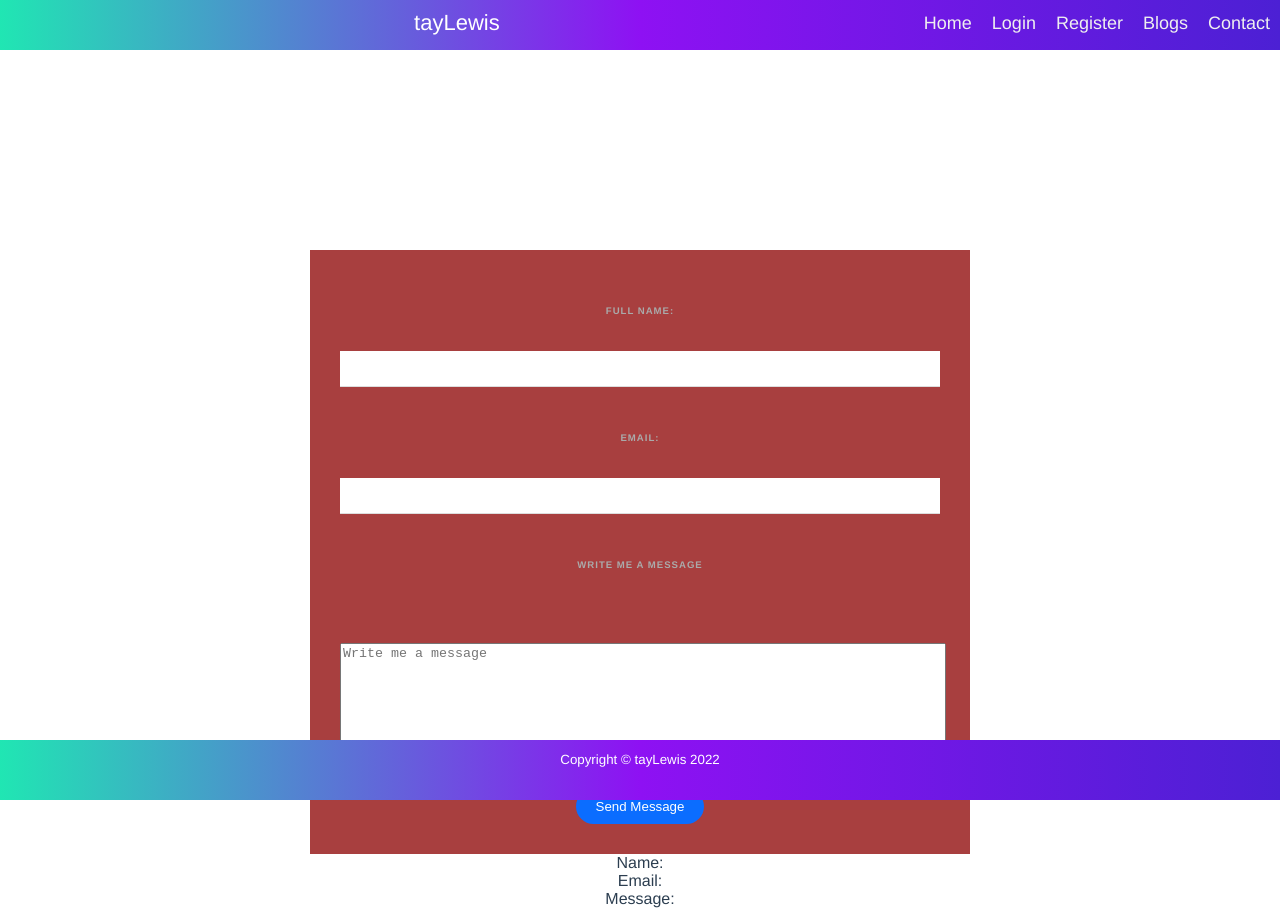
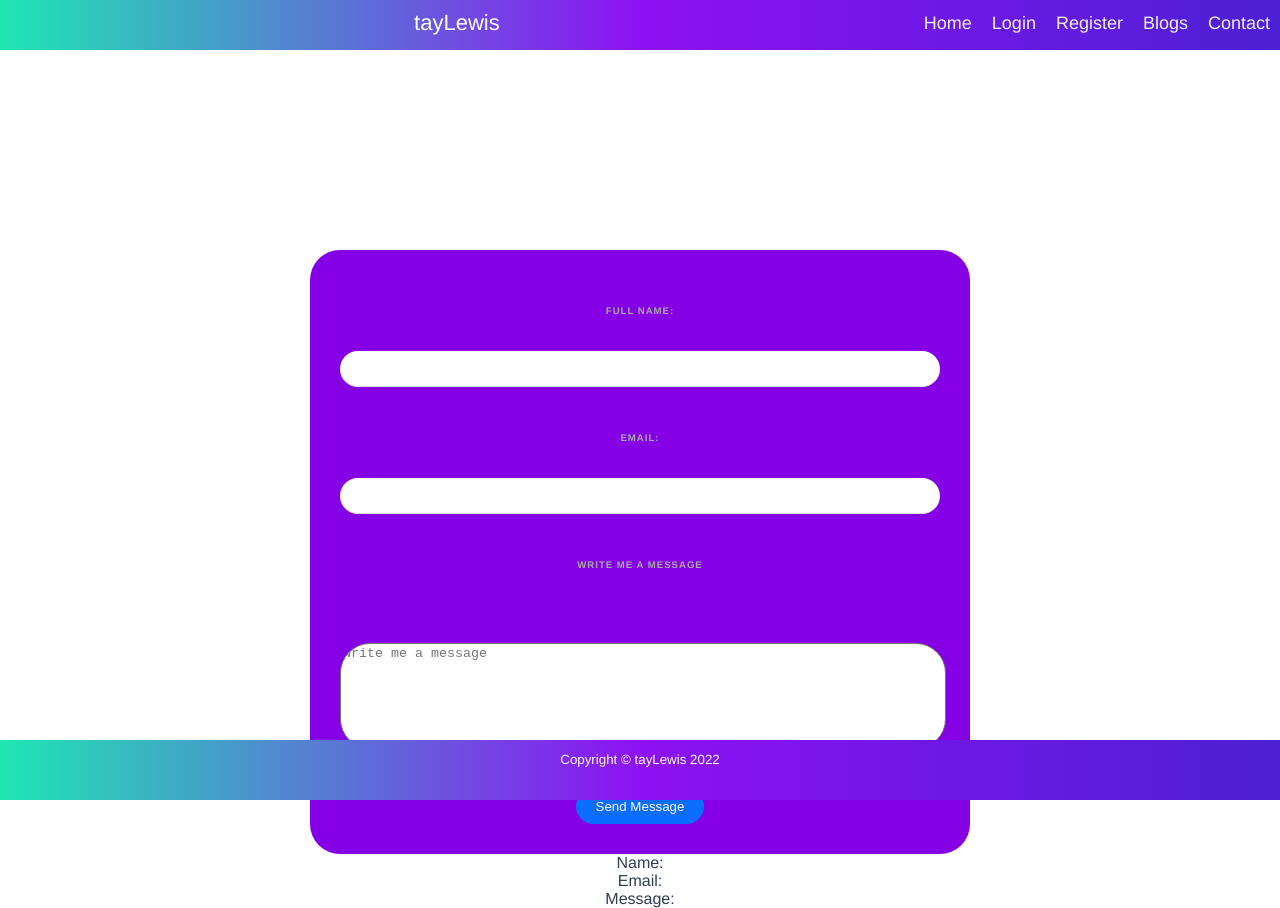
Before and after one commit to amaarahjanuary/Blog-Frontend, a Vue app: page /contact in a window 1280 px wide. Built offline with nearby package versions, Linux system fonts and the light colour scheme.

Commit message:
changed contact style

```diff
--- a/src/views/Contact.vue
+++ b/src/views/Contact.vue
@@ -69,8 +69,9 @@ form {
   margin-inline: auto;
   max-width: 600px;
   margin-top: 200px;
-  background-color: rgb(168, 63, 63);
+  background-color: #8500e4;
   color: white;
+  border-radius: 30px;
 }
 label {
     color: #aaa;
@@ -80,6 +81,7 @@ label {
     text-transform: uppercase;
     letter-spacing: 1px;
     font-weight: bold;
+    border-radius: 30px;
 }
 input, select {
     display: block;
@@ -89,6 +91,7 @@ input, select {
     border: none;
     border-bottom: 1px solid #ddd;
     color: #555;
+      border-radius: 30px;
 }
 input[type="checkbox"] {
     display: inline-block;
@@ -130,5 +133,6 @@ textarea {
       resize: none;
       width: 100%;
       height: 100px;
+      border-radius: 30px;
 }
 </style>
```
